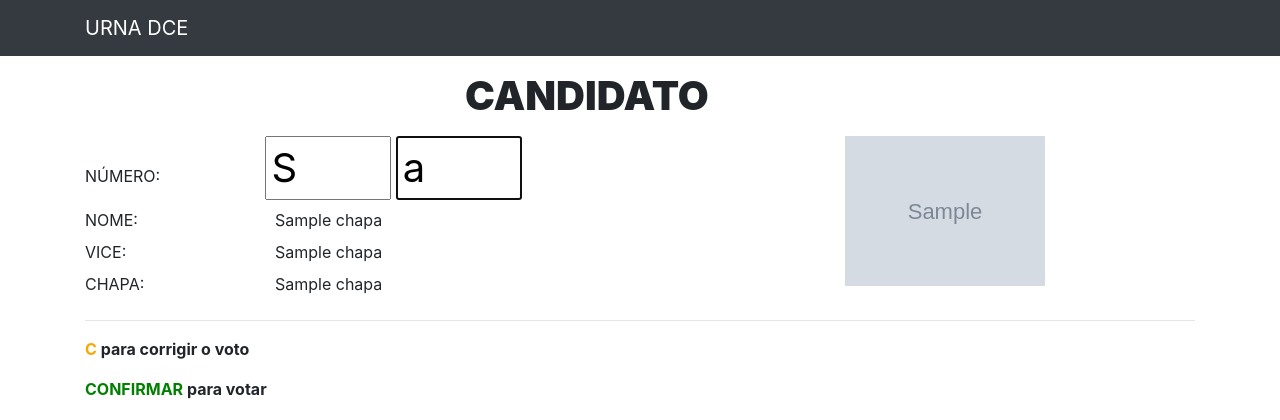
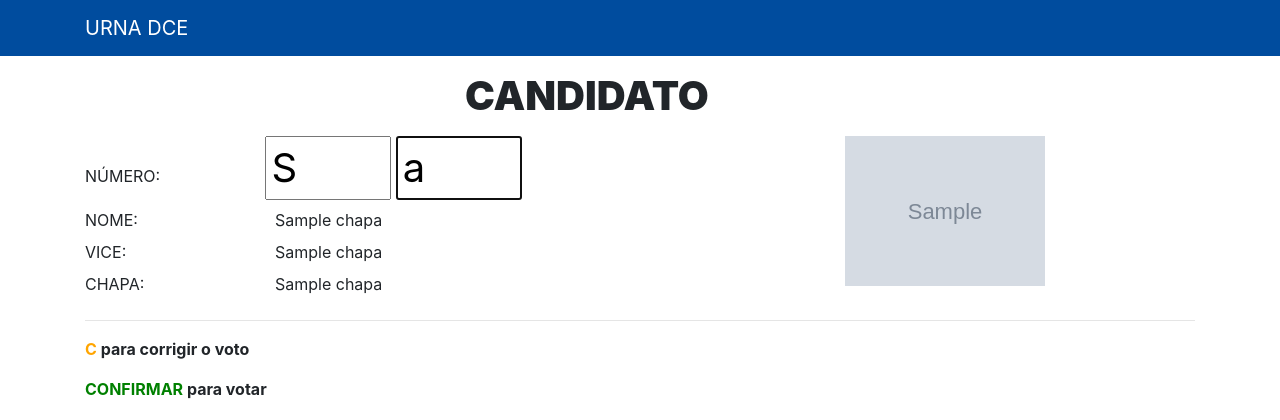
Before and after one commit to ejrgeek/urna-eletronica-django, a Django app: template votacao/templates/votar.html in a window 1280 px wide. Shown: the top 420 px of the page. Run offline with Django 3.2, Linux system fonts and the light colour scheme; the template is opened without the code that fills it: values that come from a table or form of the project are taken from there, others are empty; tables that the repository leaves empty hold one stand-in row (values such as "Sample post"); grey boxes marked "Sample" are stand-in pictures; some libraries are stand-ins or nearby versions.

Commit message:
new update

```diff
--- a/votacao/templates/votar.html
+++ b/votacao/templates/votar.html
@@ -12,7 +12,7 @@
     </head>
 
     <body>
-        <nav class="navbar navbar-expand-md navbar-dark bg-dark position-static">
+        <nav class="navbar navbar-expand-md navbar-dark position-static" style="background-color: #004c9e">
             <div class="container">
                 <a class="navbar-brand" href="{% url 'home' %}">URNA DCE</a>
             </div>
```
